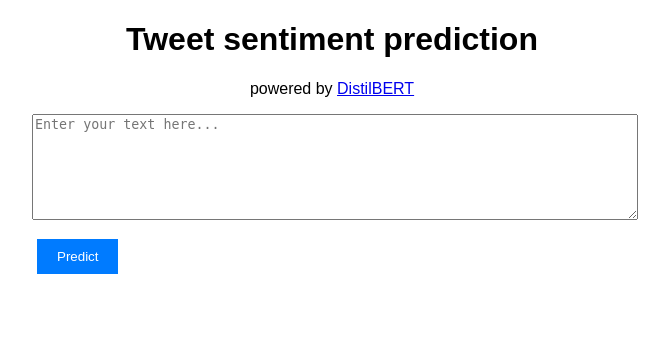
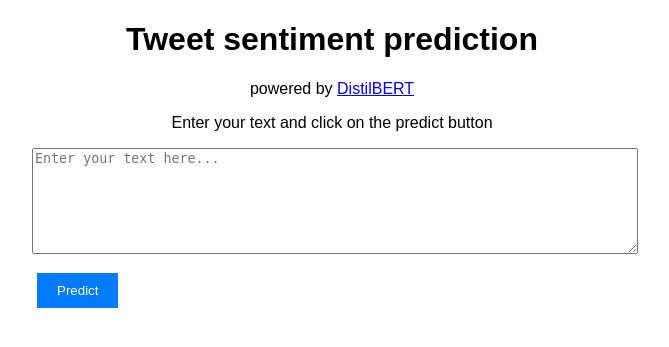
Before and after one commit to ndevilder/project-Air-Paradis, a FastAPI app: page / in a window 1280 px wide. Shown: the top 347 px of the page, without its empty margins (308-977 px from the left). Run offline with FastAPI, Linux system fonts and the light colour scheme.

Commit message:
test cache

```diff
--- a/app/templates/index.html
+++ b/app/templates/index.html
@@ -8,6 +8,7 @@
     <div class="container">
         <h1>Tweet sentiment prediction</h1>
         <p>powered by <a href="https://huggingface.co/distilbert-base-uncased">DistilBERT</a></p>
+        <p>Enter your text and click on the predict button</p>
         <form action="/predict" method="post">
             <textarea name="text" placeholder="Enter your text here..."></textarea><br>
             <button type="submit">Predict</button>
```
